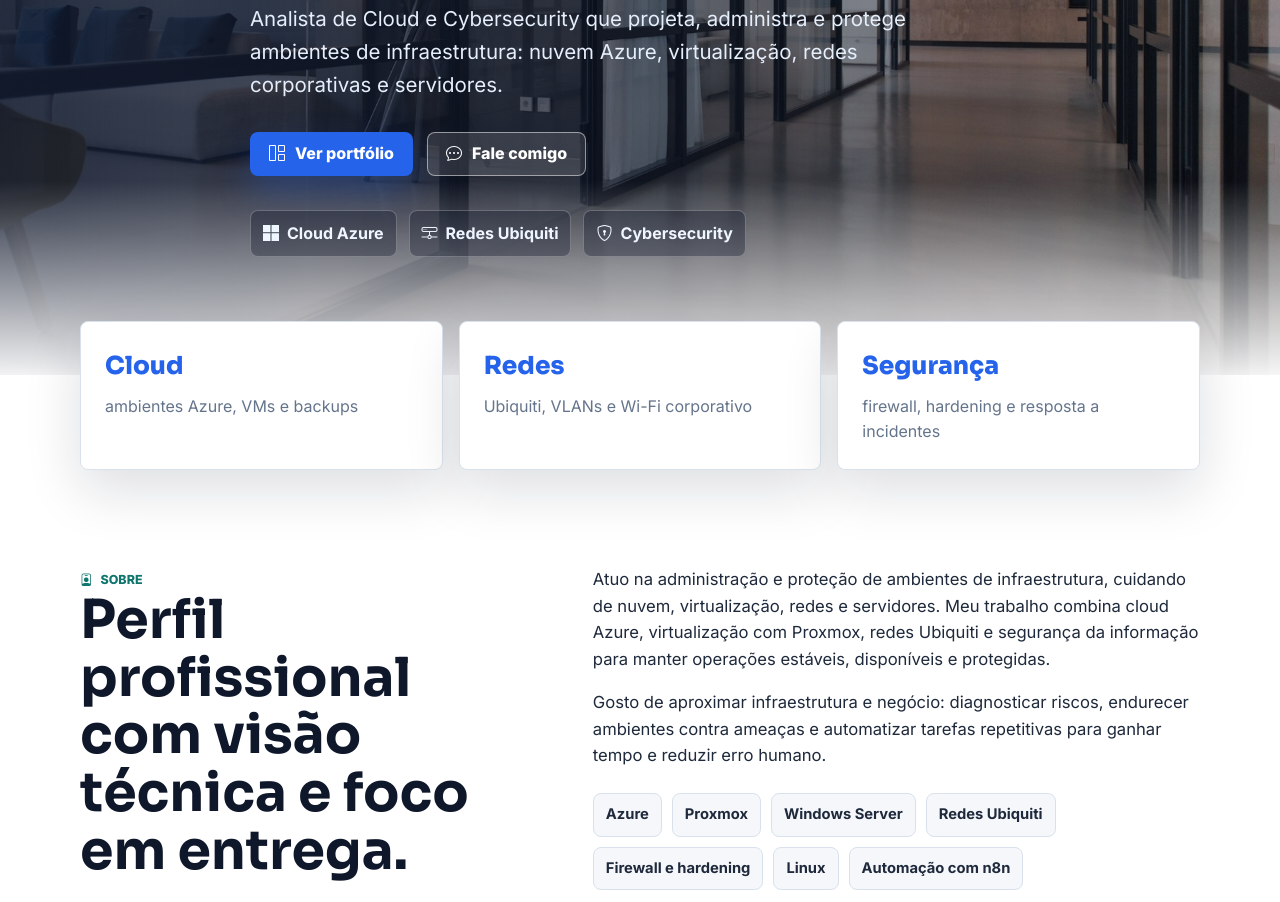
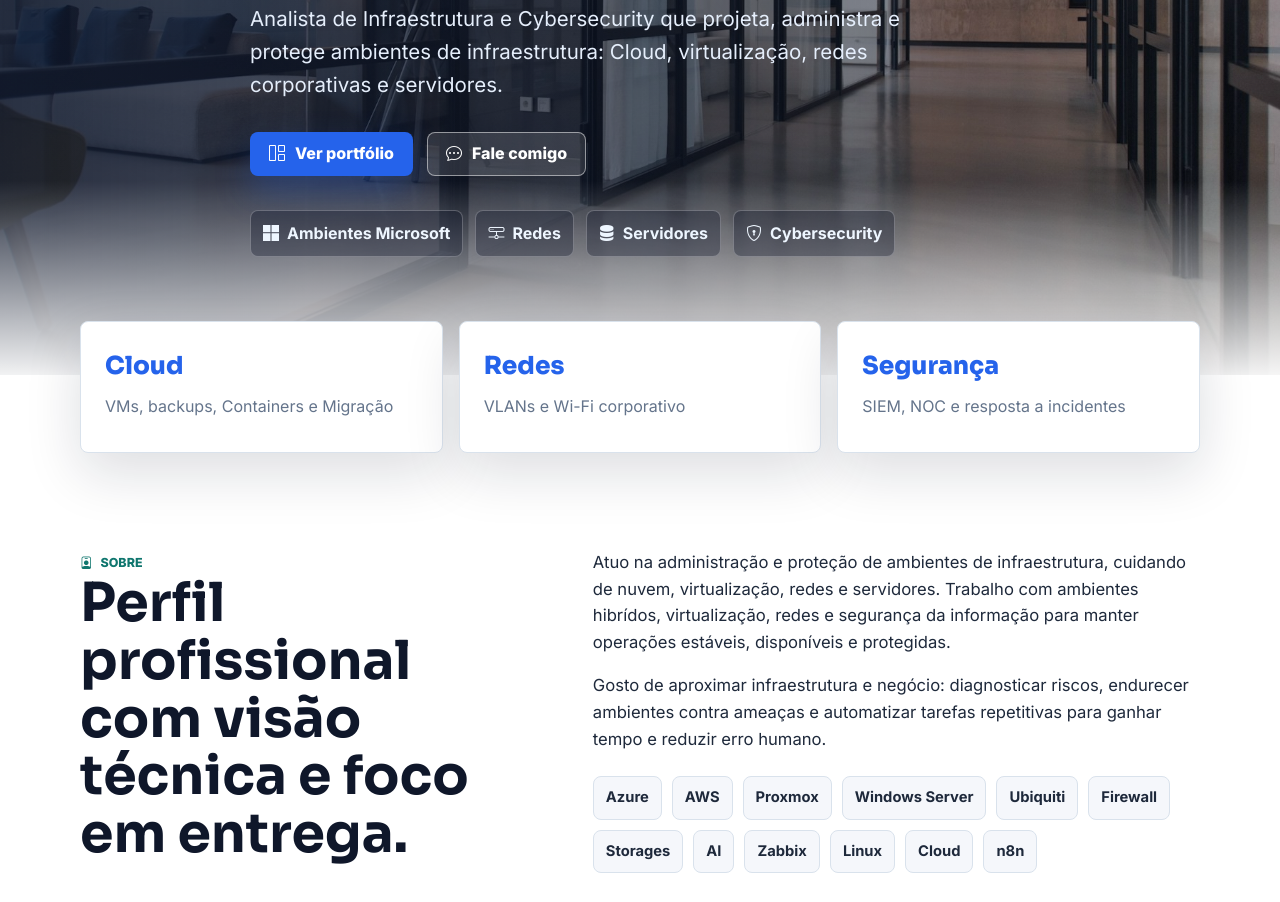
Before and after one commit to Caio-Martin/Portifolio, a website: page index.html in a window 1280 px wide. Shown: the part 437-1339 px from the top of the page. Drawn offline with nearby package versions, Linux system fonts and the light colour scheme.

```diff
--- a/index.html
+++ b/index.html
@@ -3,8 +3,8 @@
 <head>
   <meta charset="utf-8">
   <meta name="viewport" content="width=device-width, initial-scale=1">
-  <title>Caio Martin do Nascimento | Portfólio Profissional</title>
-  <meta name="description" content="Portfólio profissional de Caio Martin do Nascimento: infraestrutura, cloud Azure, virtualização Proxmox, redes Ubiquiti e cybersecurity.">
+  <title>Caio Martin do Nascimento</title>
+  <meta name="description" content="Portfólio profissional de Caio Martin do Nascimento: infraestrutura, cloud, virtualização, redes, proxmox, ubiquiti, n8n, sql, windows server  e cybersecurity.">
   <meta name="author" content="Caio Martin do Nascimento">
   <meta name="theme-color" content="#0f172a">
 
@@ -63,14 +63,15 @@
       <div class="container hero__content reveal">
         <span class="eyebrow"><i class="bi bi-broadcast-pin" aria-hidden="true"></i> Infraestrutura, cloud e cybersecurity</span>
         <h1 id="hero-title">Caio Martin do Nascimento</h1>
-        <p class="hero__subtitle">Analista de Cloud e Cybersecurity que projeta, administra e protege ambientes de infraestrutura: nuvem Azure, virtualização, redes corporativas e servidores.</p>
+        <p class="hero__subtitle">Analista de Infraestrutura e Cybersecurity que projeta, administra e protege ambientes de infraestrutura: Cloud, virtualização, redes corporativas e servidores.</p>
         <div class="hero__actions">
           <a class="btn btn--primary" href="portfolio.html"><i class="bi bi-grid-1x2" aria-hidden="true"></i> Ver portfólio</a>
           <a class="btn btn--ghost" href="contato.html"><i class="bi bi-chat-dots" aria-hidden="true"></i> Fale comigo</a>
         </div>
         <ul class="hero__highlights" aria-label="Destaques profissionais">
-          <li><i class="bi bi-microsoft" aria-hidden="true"></i> Cloud Azure</li>
-          <li><i class="bi bi-hdd-network" aria-hidden="true"></i> Redes Ubiquiti</li>
+          <li><i class="bi bi-microsoft" aria-hidden="true"></i>Ambientes Microsoft</li>
+          <li><i class="bi bi-hdd-network" aria-hidden="true"></i> Redes</li>
+          <li><i class="bi bi-server" aria-hidden="true"></i> Servidores</li>
           <li><i class="bi bi-shield-lock" aria-hidden="true"></i> Cybersecurity</li>
         </ul>
       </div>
@@ -80,15 +81,15 @@
       <div class="container stats__grid">
         <article class="stat reveal">
           <span class="stat__value">Cloud</span>
-          <span class="stat__label">ambientes Azure, VMs e backups</span>
+          <span class="stat__label">VMs, backups, Containers e Migração</span>
         </article>
         <article class="stat reveal">
           <span class="stat__value">Redes</span>
-          <span class="stat__label">Ubiquiti, VLANs e Wi-Fi corporativo</span>
+          <span class="stat__label"> VLANs e Wi-Fi corporativo</span>
         </article>
         <article class="stat reveal">
           <span class="stat__value">Segurança</span>
-          <span class="stat__label">firewall, hardening e resposta a incidentes</span>
+          <span class="stat__label">SIEM, NOC e resposta a incidentes</span>
         </article>
       </div>
     </section>
@@ -100,16 +101,21 @@
           <h2>Perfil profissional com visão técnica e foco em entrega.</h2>
         </div>
         <div class="section__body reveal">
-          <p>Atuo na administração e proteção de ambientes de infraestrutura, cuidando de nuvem, virtualização, redes e servidores. Meu trabalho combina cloud Azure, virtualização com Proxmox, redes Ubiquiti e segurança da informação para manter operações estáveis, disponíveis e protegidas.</p>
+          <p>Atuo na administração e proteção de ambientes de infraestrutura, cuidando de nuvem, virtualização, redes e servidores. Trabalho com ambientes hibrídos, virtualização, redes e segurança da informação para manter operações estáveis, disponíveis e protegidas.</p>
           <p>Gosto de aproximar infraestrutura e negócio: diagnosticar riscos, endurecer ambientes contra ameaças e automatizar tarefas repetitivas para ganhar tempo e reduzir erro humano.</p>
           <div class="pill-list" aria-label="Resumo de habilidades">
             <span>Azure</span>
+            <span>AWS</span>
             <span>Proxmox</span>
             <span>Windows Server</span>
-            <span>Redes Ubiquiti</span>
-            <span>Firewall e hardening</span>
+            <span>Ubiquiti</span>
+            <span>Firewall</span>
+            <span>Storages</span>
+            <span>AI</span>
+            <span>Zabbix</span>
             <span>Linux</span>
-            <span>Automação com n8n</span>
+            <span>Cloud</span>
+            <span>n8n</span>
           </div>
         </div>
       </div>
@@ -121,7 +127,6 @@
           <span class="eyebrow"><i class="bi bi-grid-3x3-gap" aria-hidden="true"></i> Competências</span>
           <h2>Infraestrutura sólida, redes bem desenhadas e ambientes protegidos.</h2>
         </div>
-
         <div class="cards-grid">
           <article class="card reveal">
             <i class="bi bi-microsoft" aria-hidden="true"></i>
```
Also changed, not shown: .github/workflows/main-deploy-pages.yml, 1 other file.
